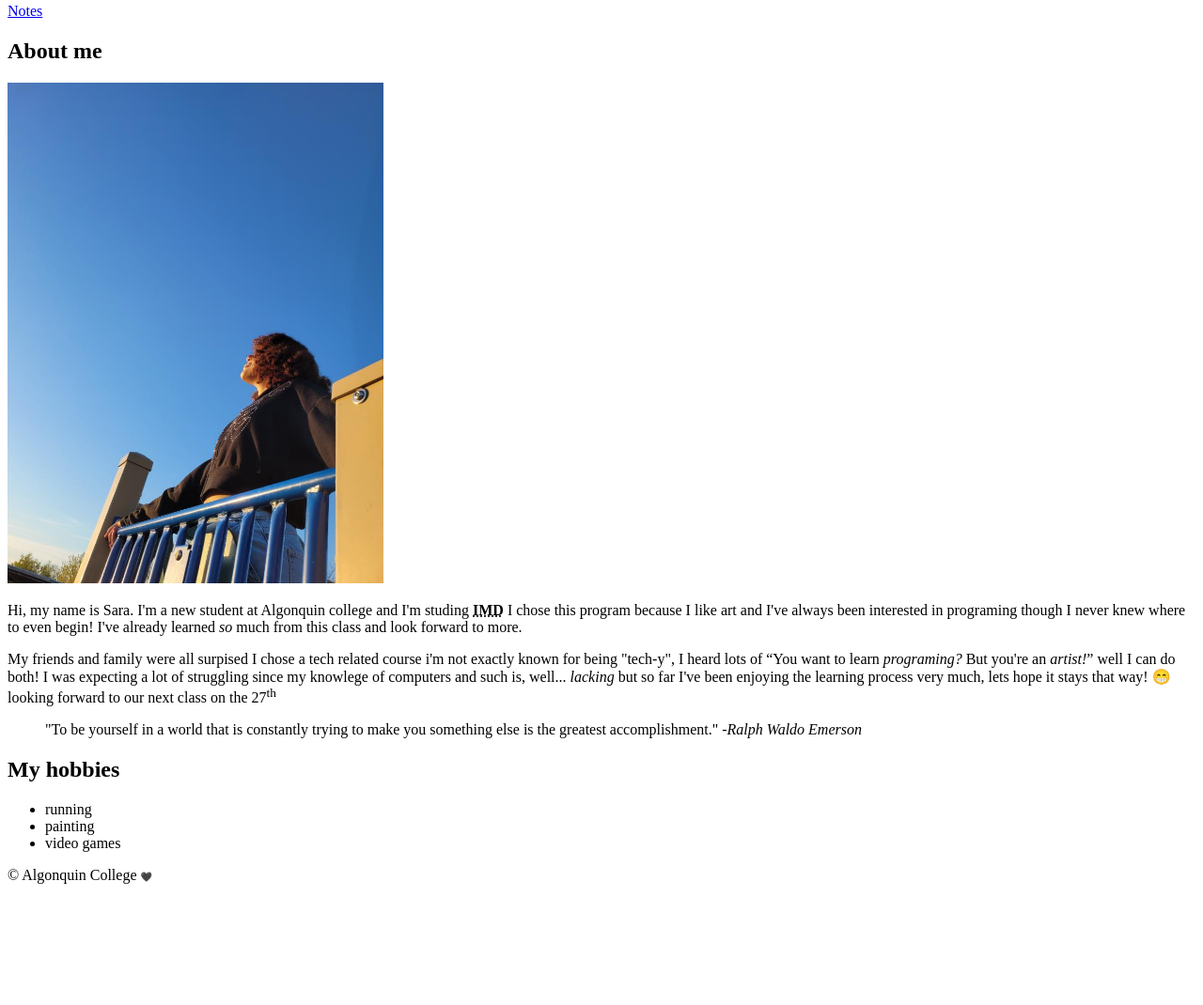
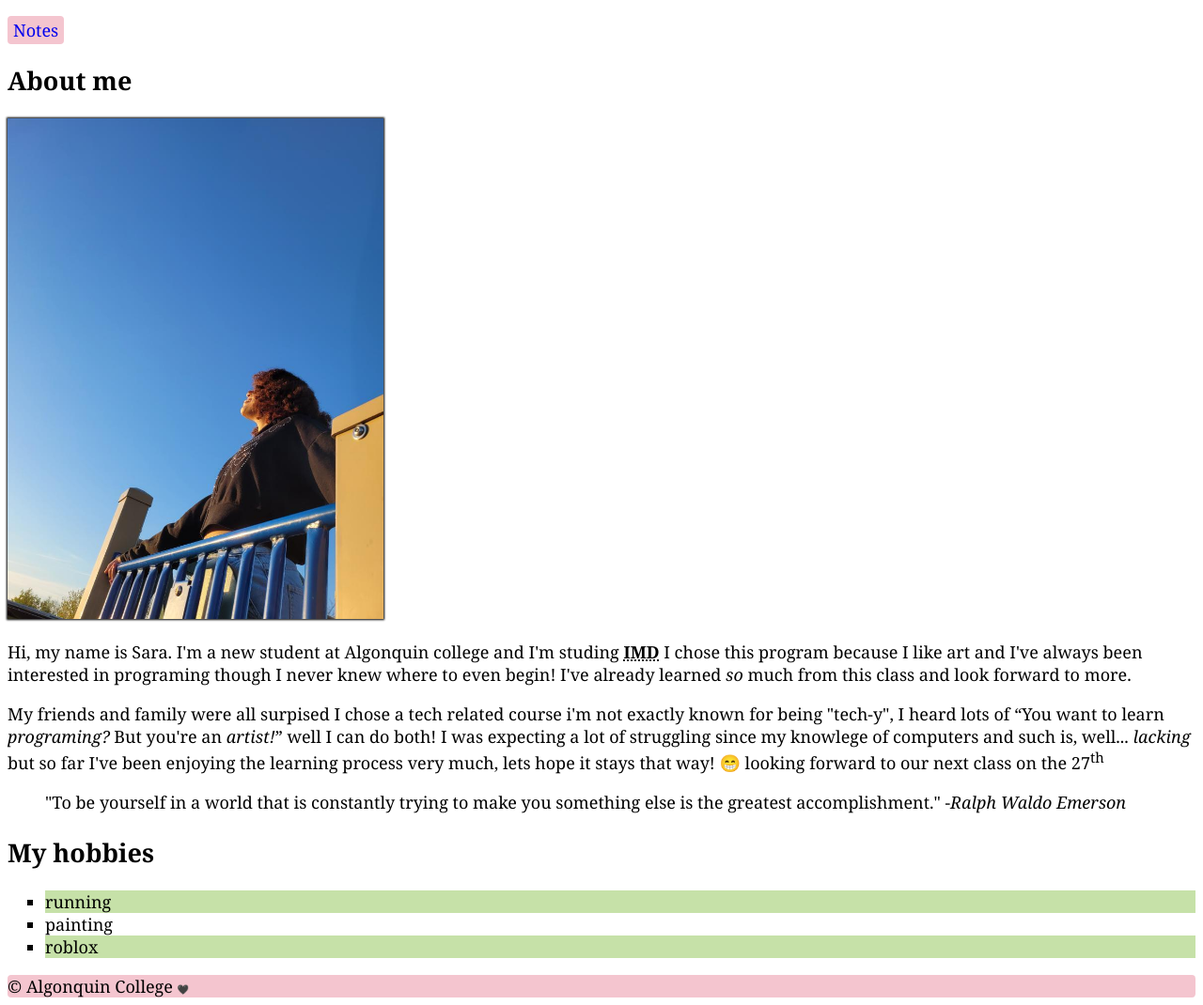
Before and after one commit to lang0588/lang0588.github.io, a plain HTML site: page html-assignment/index.html in a window 1280 px wide. Shown: the part 77-1147 px from the top of the page at 94% size. Before the commit the page ends 1026 px from the top, so only its background shows below. Drawn offline with Linux system fonts and the light colour scheme.

Commit message:
added css code

```diff
--- /dev/null
+++ b/html-assignment/css/main.css
@@ -0,0 +1,39 @@
+body {
+    font-size: 18px;
+    font-family:Cambria, Cochin, Georgia, Times, 'Times New Roman', serif
+}
+header, footer{
+    background-color:#f4c5cf;
+    border-radius:4px;
+
+}
+
+.site-title{
+    color: #683b41;
+}
+
+#my-image {
+    box-shadow: 0 0 2px 1px black;
+}
+
+.hobby-list li:nth-child(odd){
+    background-color: #c6e1a8;
+}
+
+.hobby-list{
+    list-style-type:square;
+
+}
+
+a {
+    text-decoration: none;
+    background-color: #f4c5cf;
+    border:6px #683b41;
+    padding: 3px 6px;
+    border-radius:4px;
+}
+
+a:hover {
+    background-color: #c6e1a8;
+    color:black;
+}
--- a/html_assignment/index.html
+++ b/html-assignment/index.html
@@ -4,11 +4,13 @@
     <meta charset="UTF-8">
     <meta name="viewport" content="width=device-width, initial-scale=1.0">
     <title>lang0588 - HTML Assignment</title>
+    <link rel="stylesheet" href="css/main.css">
+    <link rel="preconnect" href="https://fonts.googleapis.com">
 
 </head>
 <body>
     <header>
-        <h1>Sara Langis</h1>
+        <h1 class="site-title">Sara Langis</h1>
     </header>
 
     <nav>
@@ -17,7 +19,7 @@
 
     <main>
         <article>
-            <h2>About me</h2> <img src="Images/picture_of_me.jpg" alt="me at the park" width="400">
+            <h2>About me</h2> <img id="my-image" src="Images/my-image.jpg" alt="me at the park" width="400">
 
             <p>Hi, my name is Sara. I'm a new student at Algonquin college and I'm studing <strong><abbr title="Interactive Media Design" >IMD</abbr></strong> I chose this program because I like art and I've always been interested in programing though I never knew where to even begin! I've already learned <em>so</em> much from this class and look forward to more.</p>
 
@@ -27,15 +29,17 @@
             <blockquote>"To be yourself in a world that is constantly trying to make you something else is the greatest accomplishment." -<em>Ralph Waldo Emerson</em></blockquote>
 
             <h2>My hobbies</h2>
-            <ul>
+            <ul class="hobby-list">
                 <li> running </li>
                 <li> painting </li>
-                <li> video games</li>
+                <li> roblox</li>
                 </ul>
 
+                <footer>
             <!-- footer -->
             &copy; Algonquin College
             <span style='font-size:10px;'>&#128420;</span>
+            </footer>
     </main>
 
 </body>
```
Also changed, not shown: html-assignment/Images/my-image.jpg (renamed from html_assignment/Images/picture_of_me.jpg), html-assignment/notes.html (renamed from html_assignment/notes.html).
